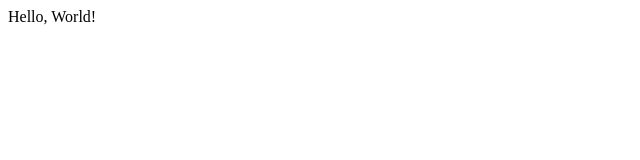
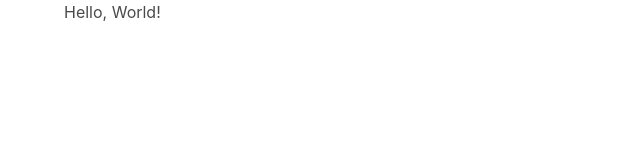
Before and after one commit to ashsobeck/melbourne-pedestrian-visualization, a plain HTML site: page index.html in a window 1280 px wide. Shown: the whole page, without its empty margins (0-640 px from the left). Drawn offline with nearby package versions, Linux system fonts and the light colour scheme.

Commit message:
testing bulma

```diff
--- a/index.html
+++ b/index.html
@@ -4,9 +4,10 @@
   <meta charset='utf-8'>
   <meta http-equiv='X-UA-Compatible' content='IE=edge'>
   <title>Melbourne Pedestrian Data Visualization</title>
+  <link rel="stylesheet" href="https://cdn.jsdelivr.net/npm/bulma@0.9.3/css/bulma.min.css">
   <meta name='viewport' content='width=device-width, initial-scale=1'>
 </head>
 <body>
-  <div>Hello, World!</div>
+  <div class="container">Hello, World!</div>
 </body>
 </html>
```
